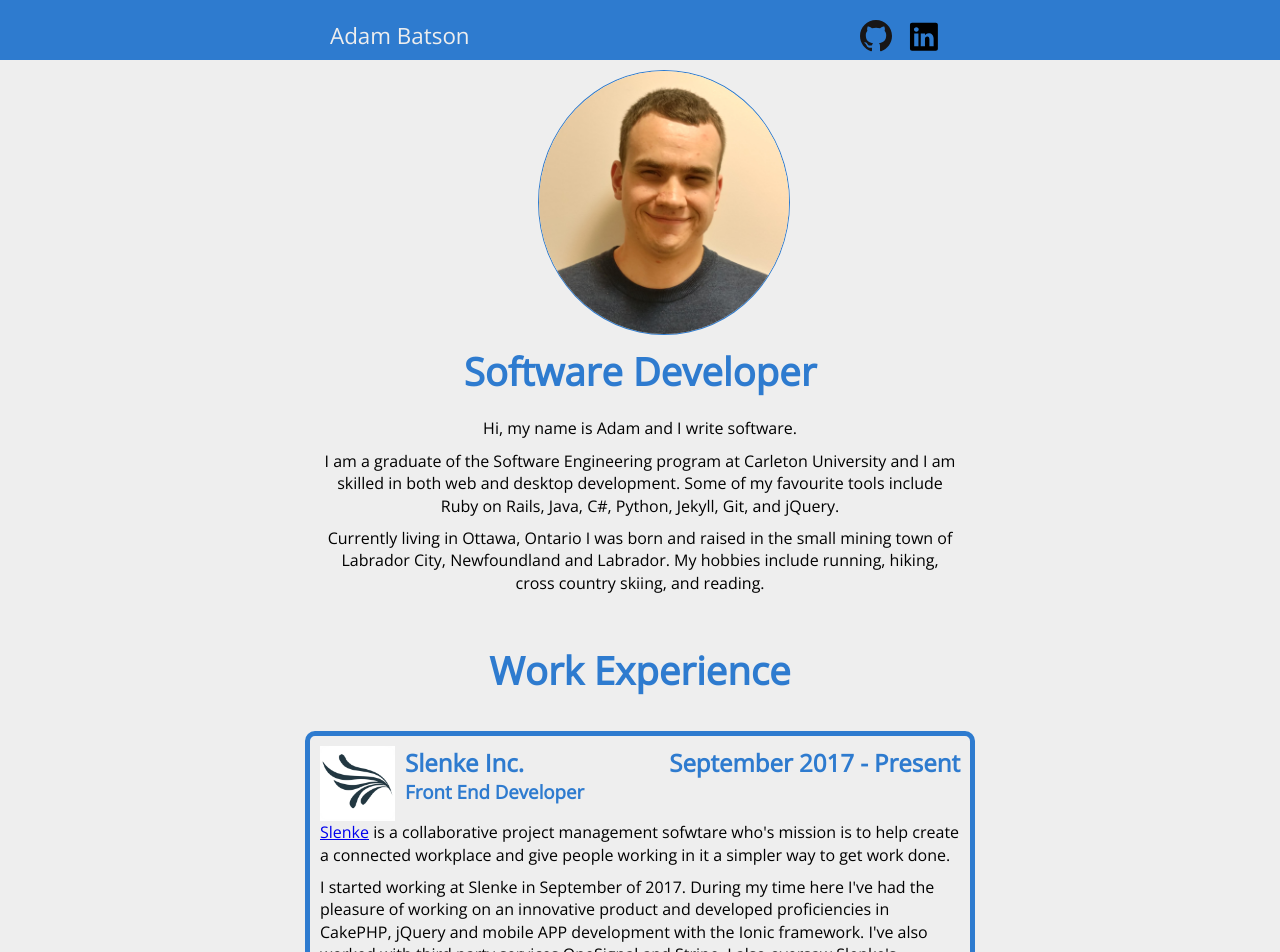
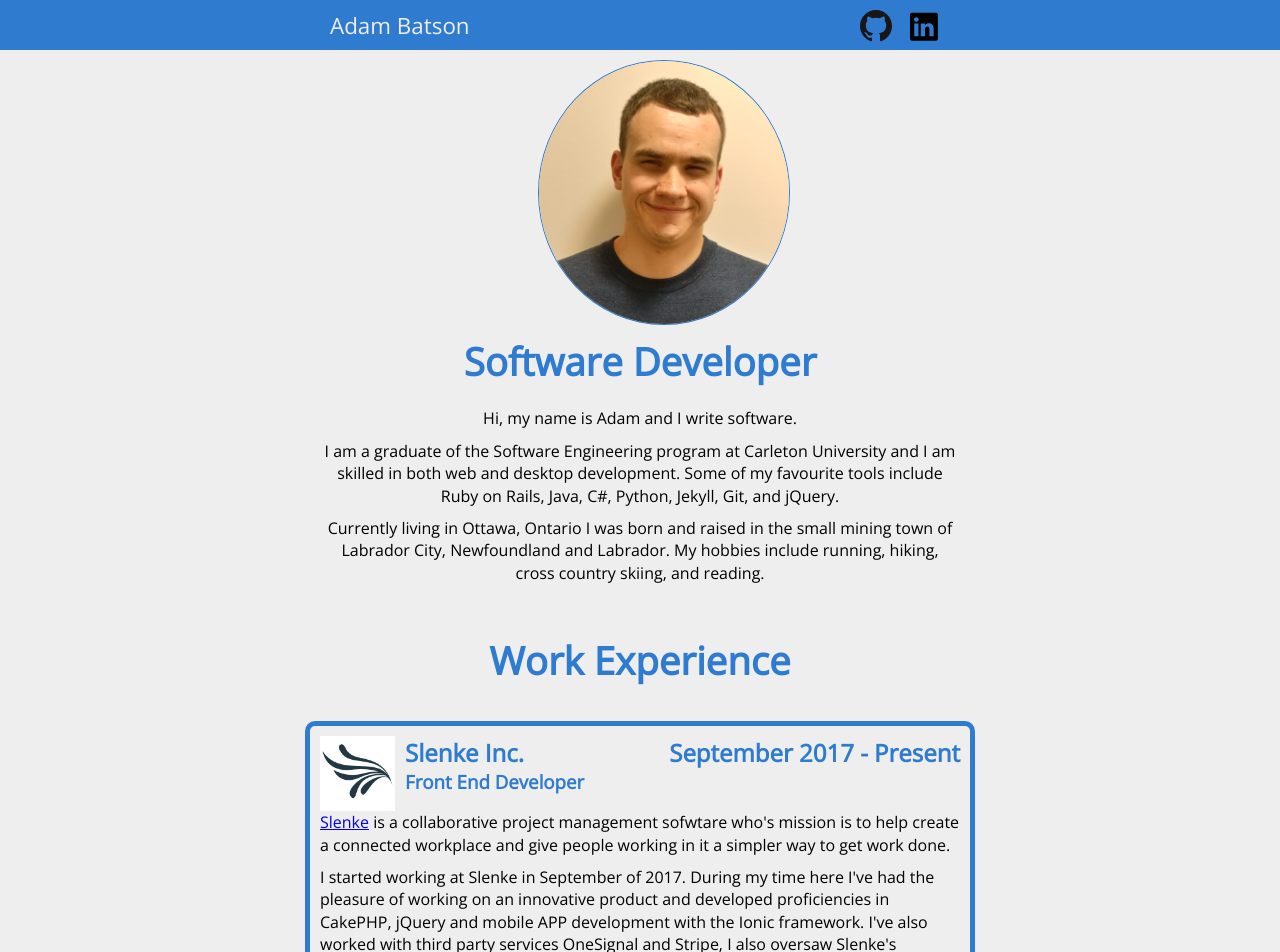
Before and after one commit to adambatson/adambatson.github.io, a Jekyll site: the page built from index.html, in a window 1280 px wide. Shown: the top 952 px of the page. Built offline with Jekyll 4.4.1, drawn with Linux system fonts in a browser that asks for light colours; nearby versions of some CDN libraries.

Commit message:
Fix header positioning

```diff
--- a/css/style.scss
+++ b/css/style.scss
@@ -39,9 +39,11 @@ p {
 		max-width: 50%;
 		margin: auto;
 		margin-bottom: 20px;
+		margin-top: -10px;
 
 		.headerTitle {
 			float: left;
+			margin-top: 0;
 		}
 
 		@media(max-width: $mobile) {
```
